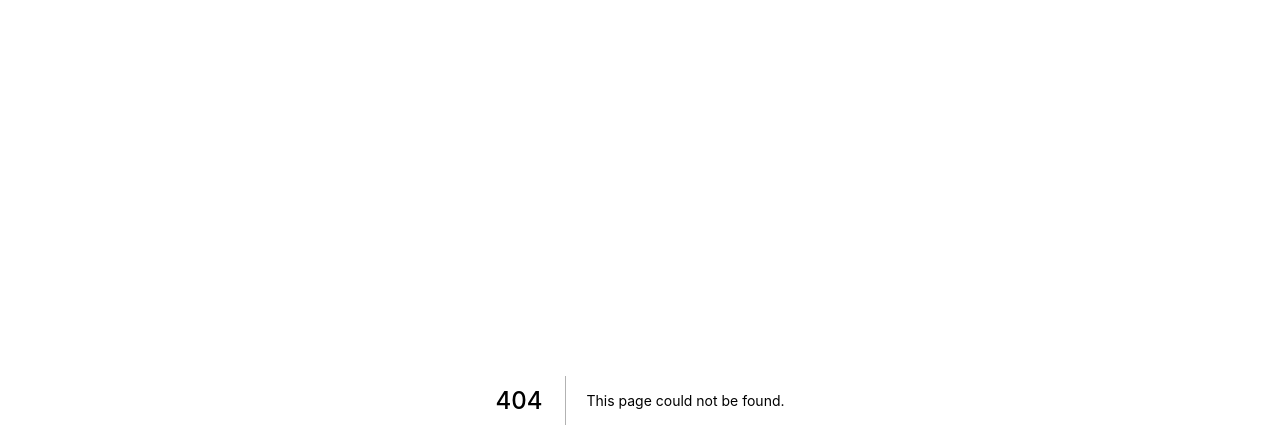
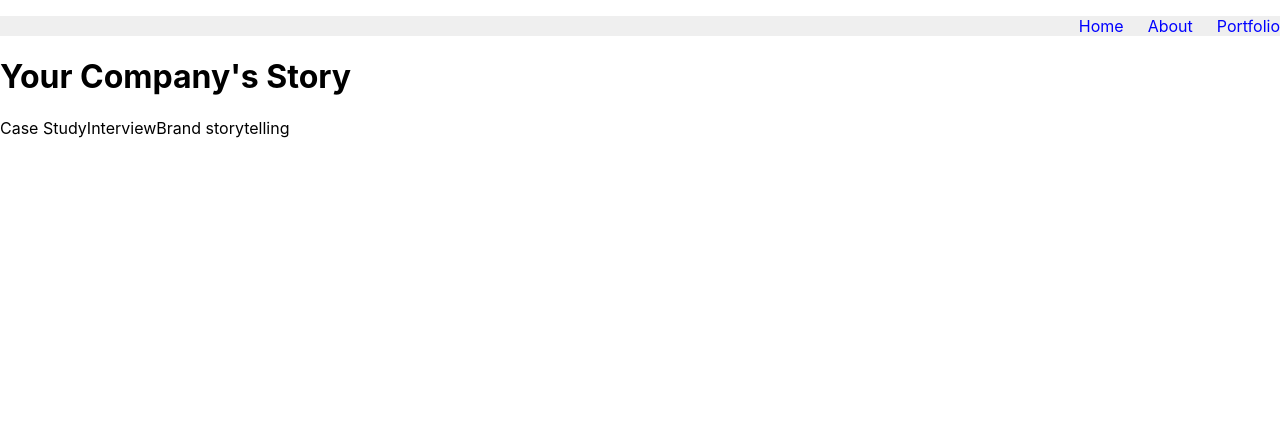
Before and after one commit to cml815/about-me, a Next.js app: page /storytelling in a window 1280 px wide. Before the commit this address had no page. Shown: the top 448 px of the page. Built offline with nearby package versions, Linux system fonts and the light colour scheme.

Commit message:
begin style splitting

```diff
--- a/components/layout.js
+++ b/components/layout.js
@@ -20,4 +20,3 @@ export default function Layout ({ children }) {
   </>
   )
 }
-// <div className={styles.headline}>{children}</div>
--- /dev/null
+++ b/pages/storytelling.js
@@ -0,0 +1,23 @@
+import Layout from '../components/layout'
+import Link from 'next/link'
+
+export default function Story () {
+  return (
+    <Layout>
+      <div class='hero projects'>
+        <h1>Your Company's Story</h1>
+      </div>
+      <div class='flex'>
+        <Link href='#'>
+          <a>Case Study</a>
+        </Link>
+        <Link href='#'>
+          <a>Interview</a>
+        </Link>
+        <Link href='#'>
+          <a>Brand storytelling</a>
+        </Link>
+      </div>
+    </Layout>
+  )
+}
--- a/styles/globals.css
+++ b/styles/globals.css
@@ -18,3 +18,11 @@ a {
 * {
   box-sizing: border-box;
 }
+
+/* LAYOUT STYLES*/
+
+/* Simple gallery */
+
+.grid {
+  display: grid;
+}
```
Also changed, not shown: pages/startup-stories.js (deleted, +0 -19 lines), styles/Home.module.css (+13 -1 lines).
